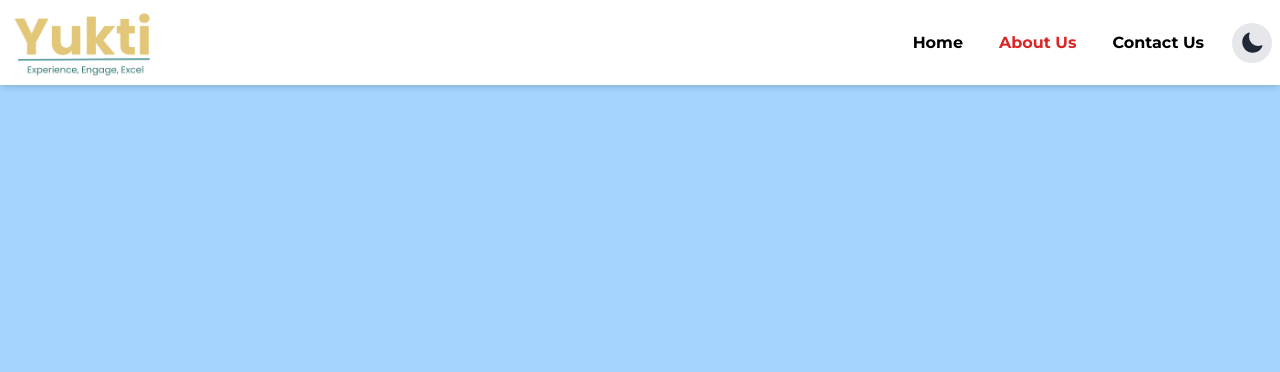
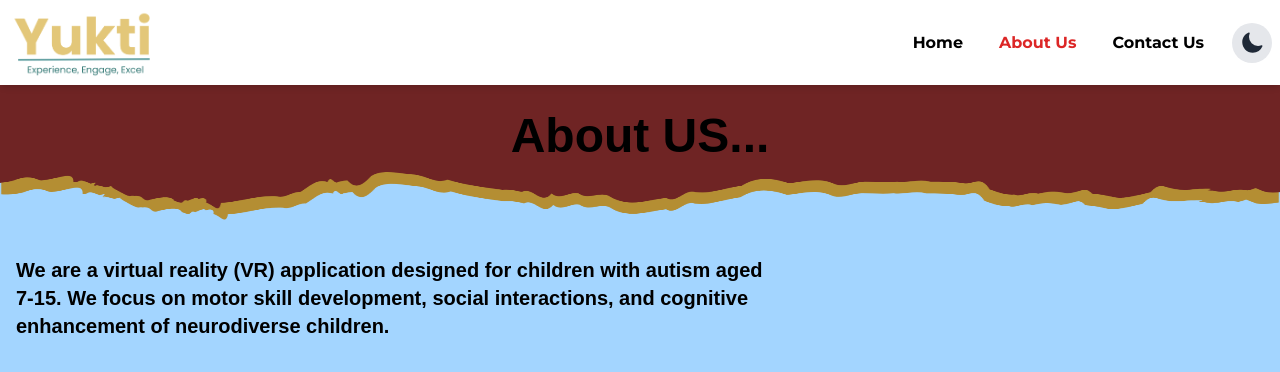
Before and after one commit to Eaman006/Yukti-website, a Next.js app in the folder my-app/: page /About in a window 1280 px wide. Shown: the top 372 px of the page. Built offline with nearby package versions, Linux system fonts and the light colour scheme.

Commit message:
about page building started

```diff
--- a/my-app/app/About/page.js
+++ b/my-app/app/About/page.js
@@ -1,9 +1,25 @@
 import React from 'react'
+import Image from 'next/image'
 
 const page = () => {
   return (
-    <div>
-      This is about page
+    <div className='pt-20'>
+      <div className='absolute z-[-1] w-full h-56'>
+        <Image src="/2.png" layout="fill" objectFit="fit" alt="background" />
+
+      </div>
+      <div className='w-full mx-auto text-center font-bold text-5xl mt-8 h-32'>
+        About US...
+      </div>
+      <div className='flex m-2 p-2 font-bold text-xl'>
+        <div>
+          We are a virtual reality (VR) application designed for children with autism aged 7-15.
+        We focus on motor skill development, social interactions, and cognitive enhancement of neurodiverse children.
+        </div>
+        <div className='w-full'>
+
+        </div>
+      </div>
     </div>
   )
 }
```
Also changed, not shown: my-app/public/2.png.
